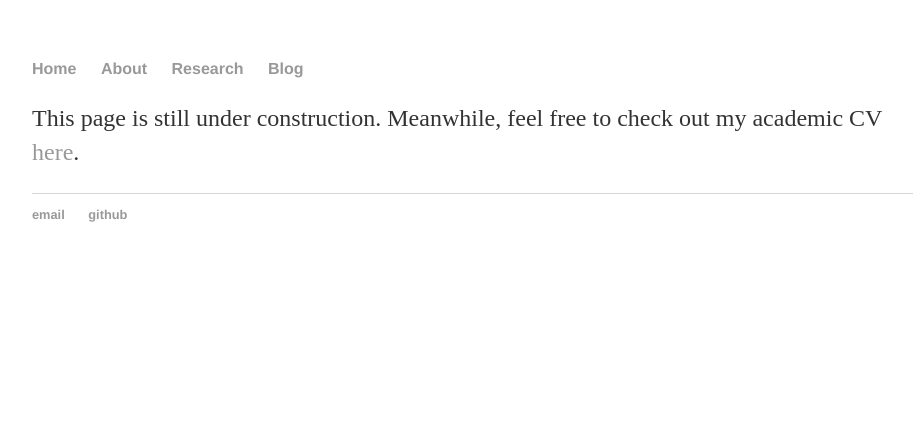
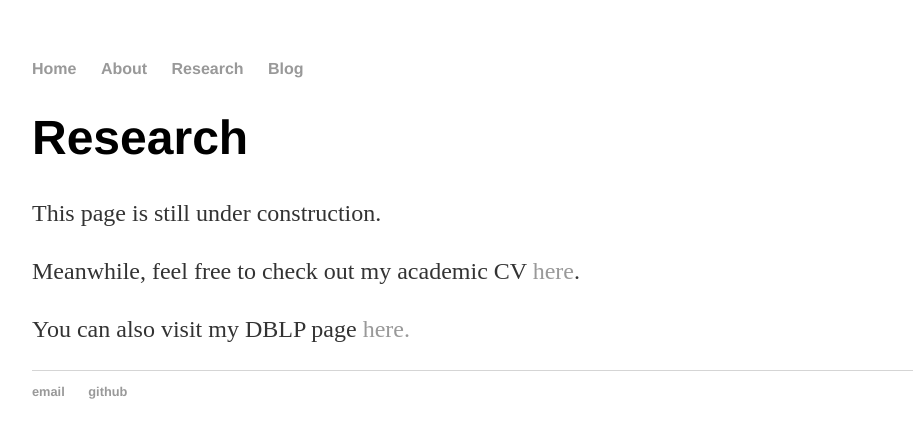
Before and after one commit to ritam-b/ritam-b.github.io, a Jekyll site: the page built from research/index.html, in a window 1280 px wide. Shown: the top 438 px of the page, without its empty margins (160-1073 px from the left). Built offline with Jekyll 4.4.1, drawn with Linux system fonts in a browser that asks for light colours.

Commit message:
Update index.html
Add title and blurb div style

```diff
--- a/research/index.html
+++ b/research/index.html
@@ -2,5 +2,9 @@
 title: Research
 layout: default
 ---
-
-<p>This page is still under construction. Meanwhile, feel free to check out my academic CV <a href="/Academic_CV_oct21.pdf" target="_blank" rel="noopener noreferrer">here</a>.</p>
+<div class="blurb">
+	<h1>{{ page.title }}</h1>
+  <p>This page is still under construction.</p>
+  <p>Meanwhile, feel free to check out my academic CV <a href="/Academic_CV_oct21.pdf" target="_blank" rel="noopener noreferrer">here</a>.</p>
+	<p>You can also visit my DBLP page <a href="https://dblp.org/pid/167/3093.html" target="_blank" rel="noopener noreferrer">here.</a></p>
+</div><!-- /.blurb -->
```
